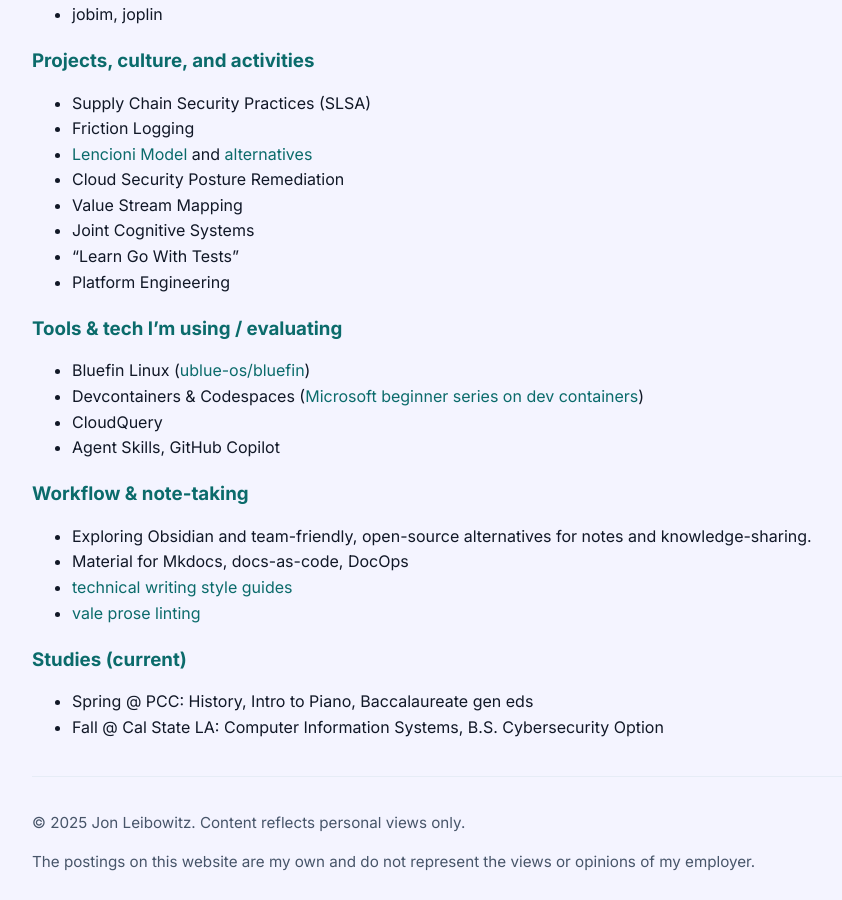
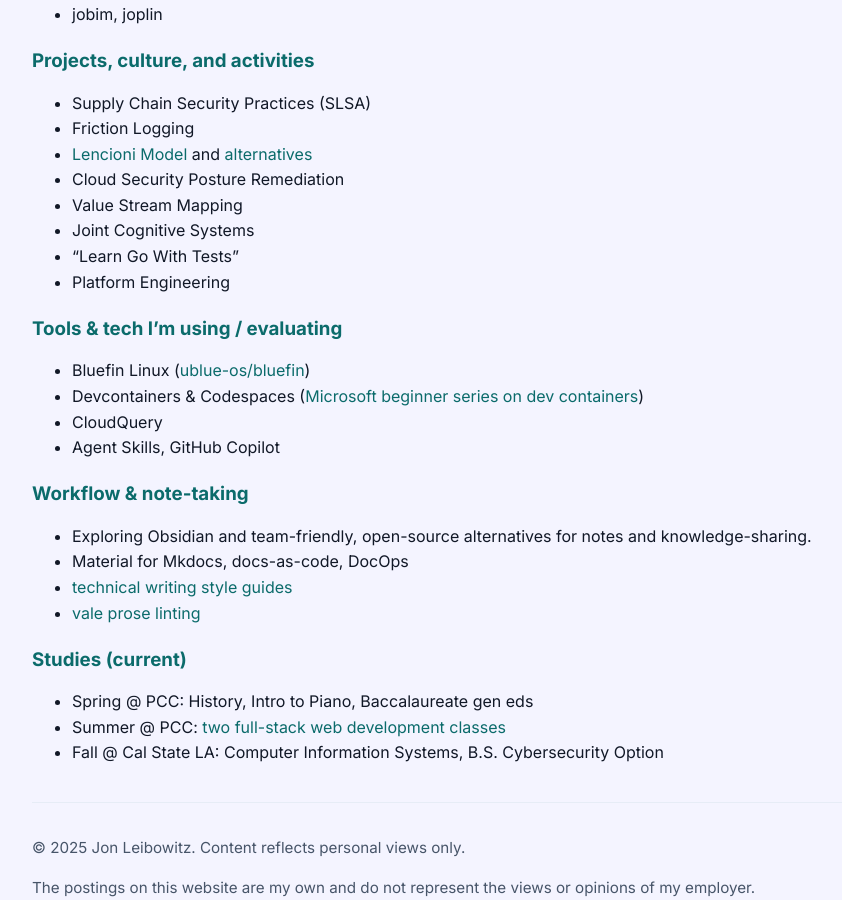
Before and after one commit to jleibowitz-lacpw/jleibowitz-lacpw.github.io, a Jekyll site: the page built from now.md, in a window 1280 px wide and 900 px high, scrolled down 215 px. Shown: the whole window, without its empty margins (168-1010 px from the left). Built offline with Jekyll 4.4.1, drawn with Linux system fonts in a browser that asks for light colours; before the commit the page ends 1089 px from its top, so only the background shows below that.

Commit message:
Update now.md

```diff
--- a/now.md
+++ b/now.md
@@ -40,4 +40,5 @@
 ### Studies (current)
 
 - Spring @ PCC: History, Intro to Piano, Baccalaureate gen eds
+- Summer @ PCC: [two full-stack web development classes](https://curriculum.pasadena.edu/academic-programs/computer-information-systems/computer-information-systems-full-stack-web-development-as-cert-achievement/)
 - Fall @ Cal State LA: Computer Information Systems, B.S. Cybersecurity Option
```
